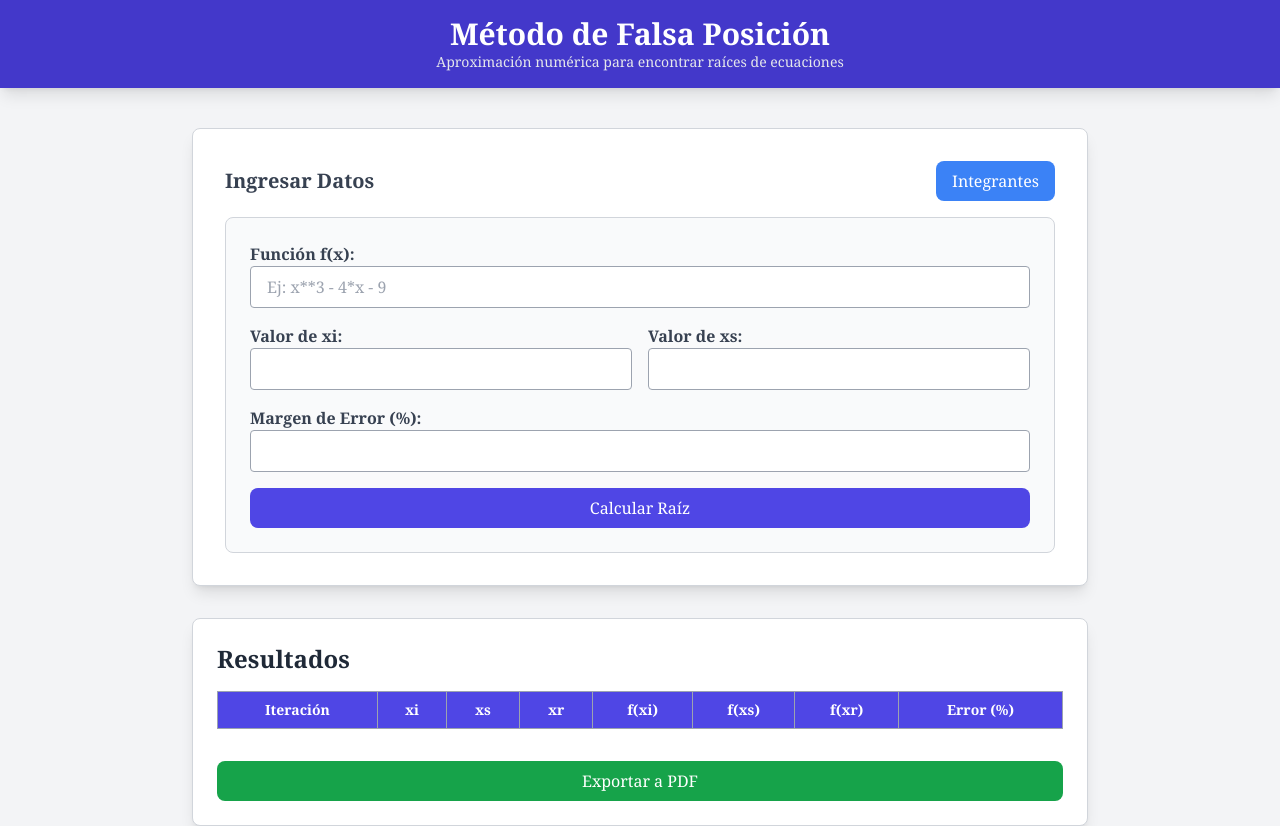
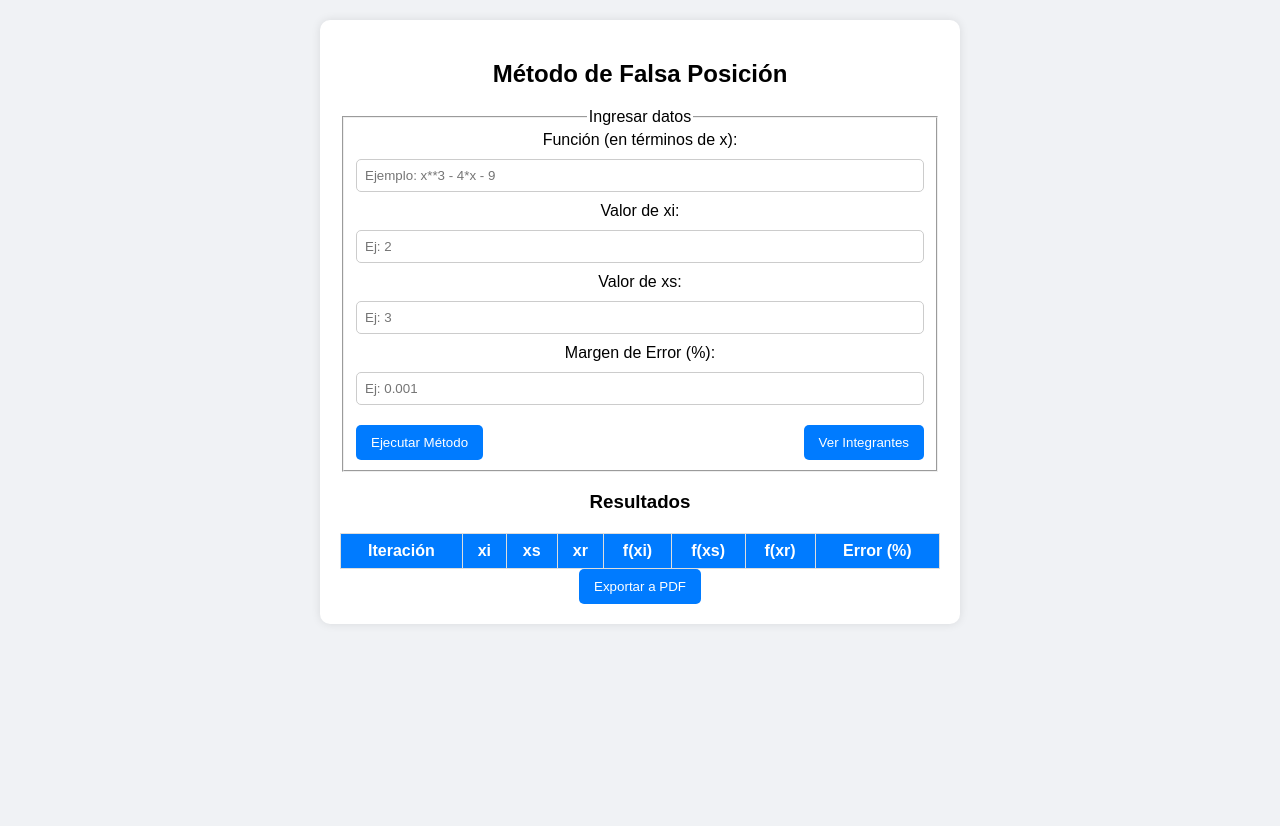
Before and after one commit to jscaselles/analisis_num, a plain HTML site: page index.html in a window 1280 px wide. After the commit the page ends 800 px from the top, so only its background shows below. Drawn offline with nearby package versions, Linux system fonts and the light colour scheme.

Commit message:
Add files via upload

```diff
--- a/index.html
+++ b/index.html
@@ -5,75 +5,112 @@
     <meta name="viewport" content="width=device-width, initial-scale=1.0">
     <title>Método de Falsa Posición</title>
 
-    <!-- Tailwind CSS -->
-    <script src="https://cdn.tailwindcss.com"></script>
-
-    <!-- jsPDF y autoTable -->
+    <!-- Librerías de jsPDF y autoTable -->
     <script src="https://cdnjs.cloudflare.com/ajax/libs/jspdf/2.5.1/jspdf.umd.min.js"></script>
     <script src="https://cdnjs.cloudflare.com/ajax/libs/jspdf-autotable/3.5.25/jspdf.plugin.autotable.min.js"></script>
+
+    <style>
+        body {
+            font-family: Arial, sans-serif;
+            margin: 20px;
+            background-color: #f0f2f5;
+            text-align: center;
+        }
+        .container {
+            max-width: 600px;
+            margin: auto;
+            background: #fff;
+            padding: 20px;
+            border-radius: 10px;
+            box-shadow: 0px 0px 10px rgba(0, 0, 0, 0.1);
+        }
+        form {
+            display: flex;
+            flex-direction: column;
+            gap: 10px;
+        }
+        input {
+            padding: 8px;
+            border: 1px solid #ccc;
+            border-radius: 5px;
+        }
+        .buttons {
+            display: flex;
+            justify-content: space-between;
+            margin-top: 10px;
+        }
+        button {
+            padding: 10px 15px;
+            border: none;
+            border-radius: 5px;
+            background-color: #007bff;
+            color: white;
+            cursor: pointer;
+            transition: 0.3s;
+        }
+        button:hover {
+            background-color: #0056b3;
+        }
+        table {
+            width: 100%;
+            margin-top: 20px;
+            border-collapse: collapse;
+            background: white;
+        }
+        th, td {
+            border: 1px solid #ddd;
+            padding: 8px;
+        }
+        th {
+            background-color: #007bff;
+            color: white;
+        }
+    </style>
 </head>
-<body class="bg-gray-100 font-serif">
+<body>
+    <div class="container">
+        <h2>Método de Falsa Posición</h2>
 
-    <!-- Header -->
-    <header class="bg-indigo-700 text-white py-4 shadow-lg">
-        <div class="max-w-4xl mx-auto text-center">
-            <h1 class="text-3xl font-bold">Método de Falsa Posición</h1>
-            <p class="text-sm text-gray-200">Aproximación numérica para encontrar raíces de ecuaciones</p>
-        </div>
-    </header>
+        <fieldset>
+            <legend>Ingresar datos</legend>
+            <form id="formularioDatos">
+                <label for="funcion">Función (en términos de x):</label>
+                <input type="text" id="funcion" placeholder="Ejemplo: x**3 - 4*x - 9" required>
 
-    <div class="max-w-4xl mx-auto mt-10 p-8 bg-white shadow-lg rounded-lg border border-gray-300">
-        <div class="flex justify-between items-center mb-4">
-            <h2 class="text-xl font-semibold text-gray-700">Ingresar Datos</h2>
-            <a href="integrantes.html" class="bg-blue-500 text-white px-4 py-2 rounded-lg hover:bg-blue-600 transition">
-                Integrantes
-            </a>
-        </div>
-        <div class="bg-gray-50 p-6 rounded-lg border border-gray-300">
-            <form id="formularioDatos" class="space-y-4">
-                <div>
-                    <label class="block text-gray-700 font-semibold">Función f(x):</label>
-                    <input type="text" id="funcion" class="w-full border border-gray-400 rounded px-4 py-2 focus:ring-2 focus:ring-indigo-500" placeholder="Ej: x**3 - 4*x - 9" required>
+                <label for="valorXi">Valor de xi:</label>
+                <input type="number" id="valorXi" step="any" placeholder="Ej: 2" required>
+
+                <label for="valorXs">Valor de xs:</label>
+                <input type="number" id="valorXs" step="any" placeholder="Ej: 3" required>
+
+                <label for="tolerancia">Margen de Error (%):</label>
+                <input type="number" id="tolerancia" step="any" placeholder="Ej: 0.001" required>
+
+                <div class="buttons">
+                    <button type="button" onclick="executeFalsePosition()">Ejecutar Método</button>
+                    <button type="button" onclick="window.location.href='integrantes.html'">Ver Integrantes</button>
                 </div>
-                <div class="grid grid-cols-2 gap-4">
-                    <div>
-                        <label class="block text-gray-700 font-semibold">Valor de xi:</label>
-                        <input type="number" id="valorXi" class="w-full border border-gray-400 rounded px-4 py-2 focus:ring-2 focus:ring-indigo-500" step="any" required>
-                    </div>
-                    <div>
-                        <label class="block text-gray-700 font-semibold">Valor de xs:</label>
-                        <input type="number" id="valorXs" class="w-full border border-gray-400 rounded px-4 py-2 focus:ring-2 focus:ring-indigo-500" step="any" required>
-                    </div>
-                </div>
-                <div>
-                    <label class="block text-gray-700 font-semibold">Margen de Error (%):</label>
-                    <input type="number" id="tolerancia" class="w-full border border-gray-400 rounded px-4 py-2 focus:ring-2 focus:ring-indigo-500" step="any" required>
-                </div>
-                <button type="button" onclick="executeFalsePosition()" class="w-full bg-indigo-600 text-white py-2 rounded-lg hover:bg-indigo-700">Calcular Raíz</button>
             </form>
-        </div>
-    </div>
+        </fieldset>
 
-    <div class="max-w-4xl mx-auto mt-8 p-6 bg-white shadow-lg rounded-lg border border-gray-300">
-        <h3 class="text-2xl font-semibold text-gray-800 mb-4">Resultados</h3>
-        <table id="tablaResultados" class="w-full border-collapse border border-gray-400 text-sm">
-            <thead class="bg-indigo-600 text-white">
+        <h3>Resultados</h3>
+        <table id="tablaResultados">
+            <thead>
                 <tr>
-                    <th class="border border-gray-400 px-3 py-2">Iteración</th>
-                    <th class="border border-gray-400 px-3 py-2">xi</th>
-                    <th class="border border-gray-400 px-3 py-2">xs</th>
-                    <th class="border border-gray-400 px-3 py-2">xr</th>
-                    <th class="border border-gray-400 px-3 py-2">f(xi)</th>
-                    <th class="border border-gray-400 px-3 py-2">f(xs)</th>
-                    <th class="border border-gray-400 px-3 py-2">f(xr)</th>
-                    <th class="border border-gray-400 px-3 py-2">Error (%)</th>
+                    <th>Iteración</th>
+                    <th>xi</th>
+                    <th>xs</th>
+                    <th>xr</th>
+                    <th>f(xi)</th>
+                    <th>f(xs)</th>
+                    <th>f(xr)</th>
+                    <th>Error (%)</th>
                 </tr>
             </thead>
-            <tbody class="text-center"></tbody>
+            <tbody></tbody>
         </table>
 
-        <div id="iterations" class="mt-4 text-gray-700"></div>
-        <button id="btnExportarPDF" class="mt-4 w-full bg-green-600 text-white py-2 rounded-lg hover:bg-green-700">Exportar a PDF</button>
+        <button id="btnExportarPDF">Exportar a PDF</button>
     </div>
 
     <script src="regla_falsa.js"></script>
--- a/regla_falsa.js
+++ b/regla_falsa.js
@@ -1,14 +1,14 @@
-let precision = 6;
+let precision = 4;
 
 function transformMathFunctions(expression) {
     return expression
+        .replace(/\be\b/g, "Math.E")
         .replace(/\bexp\b/g, "Math.exp")
         .replace(/\blog\b/g, "Math.log")
         .replace(/\bsin\b/g, "Math.sin")
         .replace(/\bcos\b/g, "Math.cos")
         .replace(/\btan\b/g, "Math.tan")
-        .replace(/\bsqrt\b/g, "Math.sqrt")
-        .replace(/\be\b/g, "Math.E");
+        .replace(/\bsqrt\b/g, "Math.sqrt");
 }
 
 function createMathFunction(expression) {
@@ -30,8 +30,8 @@ function falsePositionAlgorithm(equation, lowerBound, upperBound, errorMargin) {
     let resultsTable = document.querySelector("#tablaResultados tbody");
     let iterationsContainer = document.getElementById("iterations");
 
-    resultsTable.innerHTML = "";
-    iterationsContainer.innerHTML = "";
+    if (resultsTable) resultsTable.innerHTML = "";
+    if (iterationsContainer) iterationsContainer.innerHTML = "";
 
     while (approximationError > errorMargin) {
         iterationCount++;
@@ -51,8 +51,9 @@ function falsePositionAlgorithm(equation, lowerBound, upperBound, errorMargin) {
                     <td>${f_current}</td>
                     <td>${approximationError}</td>
                 </tr>`;
-        resultsTable.innerHTML += row;
+        if (resultsTable) resultsTable.innerHTML += row;
 
+        if (iterationsContainer) {
             iterationsContainer.innerHTML += `
                 <div class="iteration">
                     <strong>Iteración ${iterationCount}</strong><br>
@@ -63,6 +64,7 @@ function falsePositionAlgorithm(equation, lowerBound, upperBound, errorMargin) {
                     <hr>
                 </div>
             `;
+        }
 
         if (approximationError <= errorMargin) {
             alert(`Raíz encontrada en xr = ${currentRoot}`);
@@ -95,23 +97,25 @@ function exportToPDF() {
     doc.setFontSize(16);
     doc.text("Método de Falsa Posición", 14, 15);
 
-    // Capturar tabla de resultados
     let table = document.getElementById("tablaResultados");
+    if (table) {
         doc.autoTable({ html: table, startY: 25 });
+    }
 
-    // Capturar detalles de iteraciones
-    let iterationsText = document.getElementById("iterations").innerText;
+    let iterationsText = document.getElementById("iterations")?.innerText || "";
     doc.setFontSize(12);
     doc.text("Detalles de Iteraciones", 14, doc.autoTable.previous.finalY + 10);
     doc.setFontSize(10);
     let lines = doc.splitTextToSize(iterationsText, 180);
     doc.text(lines, 14, doc.autoTable.previous.finalY + 20);
 
-    // Guardar PDF
     doc.save("metodo_falsa_posicion.pdf");
 }
 
-// Asignar evento al botón de exportar
-window.addEventListener("DOMContentLoaded", () => {
-    document.getElementById("btnExportarPDF").addEventListener("click", exportToPDF);
+// Asegurar que el botón existe antes de asignar evento
+document.addEventListener("DOMContentLoaded", function () {
+    let exportButton = document.getElementById("btnExportarPDF");
+    if (exportButton) {
+        exportButton.addEventListener("click", exportToPDF);
+    }
 });
```
Lines whose indentation alone changed are shown as unchanged.
